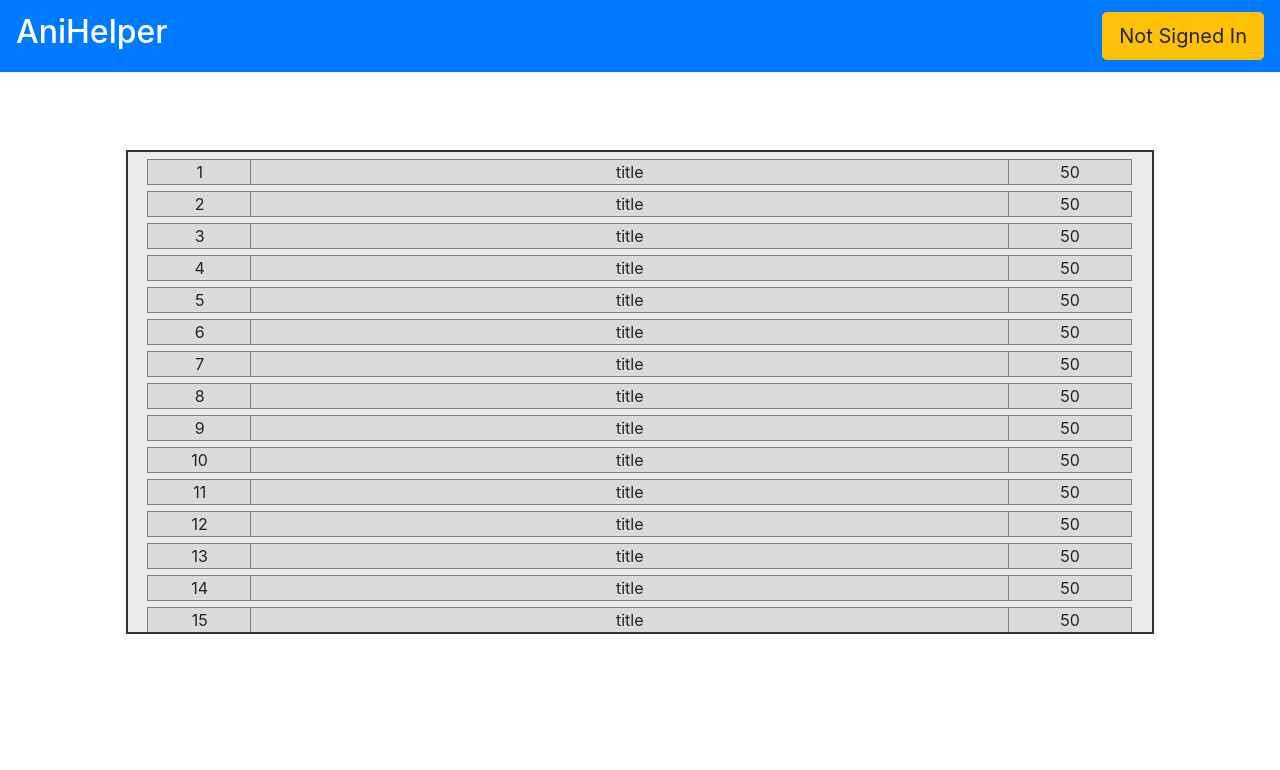
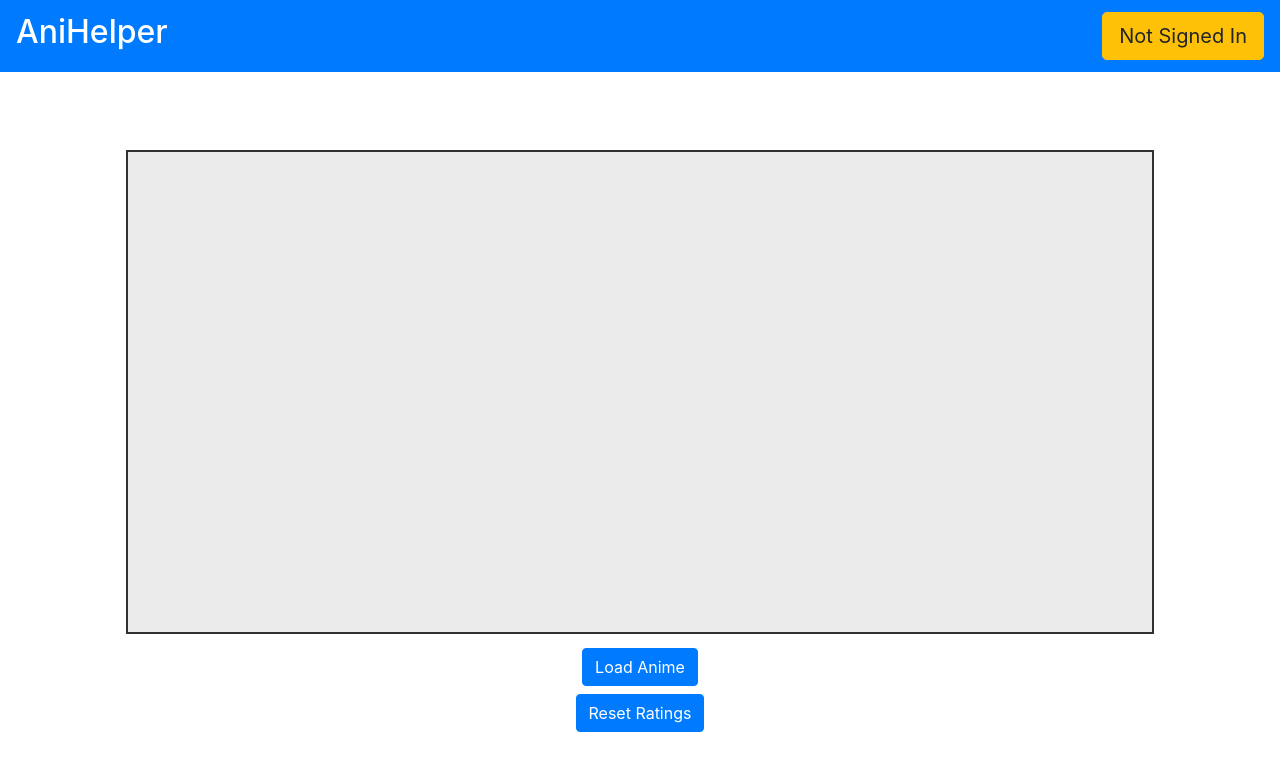
Before and after one commit to steed-huang/anihelper, a React (Create React App) app: page /rate in a window 1280 px wide. Shown: the top 770 px of the page. Built offline with nearby package versions, Linux system fonts and the light colour scheme.

Commit message:
added ability to load completed shows into rating list

```diff
--- a/src/Components/Rate/Rate.css
+++ b/src/Components/Rate/Rate.css
@@ -13,3 +13,14 @@
   top: 50%;
   transform: translate(-50%, -50%);
 }
+
+#buttons_div {
+  width: 100%;
+  margin-top: 2vh;
+}
+
+.func_buttons {
+  display: block;
+  margin: 0 auto;
+  margin-bottom: 1vh;
+}
--- a/src/Components/Rate/Rate.js
+++ b/src/Components/Rate/Rate.js
@@ -3,121 +3,13 @@ import "./Rate.css";
 import { connect } from "react-redux";
 import Spinner from "react-bootstrap/Spinner";
 import ShowList from "../ShowList";
+import Button from "react-bootstrap/Button";
 import ValidUserModal from "../ValidUserModal";
 import { updateAnimeList } from "../../Redux/Actions";
 
 function Rate(props) {
   // for rating items
-  const [anime_shows, setShows] = useState([
-    {
-      id: 1,
-      name: "title",
-      img: "img",
-      rating: 50,
-    },
-    {
-      id: 1,
-      name: "title",
-      img: "img",
-      rating: 50,
-    },
-    {
-      id: 1,
-      name: "title",
-      img: "img",
-      rating: 50,
-    },
-    {
-      id: 1,
-      name: "title",
-      img: "img",
-      rating: 50,
-    },
-    {
-      id: 1,
-      name: "title",
-      img: "img",
-      rating: 50,
-    },
-    {
-      id: 1,
-      name: "title",
-      img: "img",
-      rating: 50,
-    },
-    {
-      id: 1,
-      name: "title",
-      img: "img",
-      rating: 50,
-    },
-    {
-      id: 1,
-      name: "title",
-      img: "img",
-      rating: 50,
-    },
-    {
-      id: 1,
-      name: "title",
-      img: "img",
-      rating: 50,
-    },
-    {
-      id: 1,
-      name: "title",
-      img: "img",
-      rating: 50,
-    },
-    {
-      id: 1,
-      name: "title",
-      img: "img",
-      rating: 50,
-    },
-    {
-      id: 1,
-      name: "title",
-      img: "img",
-      rating: 50,
-    },
-    {
-      id: 1,
-      name: "title",
-      img: "img",
-      rating: 50,
-    },
-    {
-      id: 1,
-      name: "title",
-      img: "img",
-      rating: 50,
-    },
-    {
-      id: 1,
-      name: "title",
-      img: "img",
-      rating: 50,
-    },
-    {
-      id: 1,
-      name: "title",
-      img: "img",
-      rating: 50,
-    },
-    {
-      id: 1,
-      name: "title",
-      img: "img",
-      rating: 50,
-    },
-    {
-      id: 1,
-      name: "title",
-      img: "img",
-      rating: 50,
-    },
-  ]);
+  const [anime_shows, setShows] = useState([]);
 
   // for valid user modal
   const [show, setShow] = useState(false);
@@ -129,10 +21,55 @@ function Rate(props) {
     if (props.listError === true) alert("Oops... something went wrong!");
   }, [props.listError]);
 
+  // load anime into list
+  var handleLoadItems = () => {
+    props.onUpdateAnimeList();
+  };
+
+  // update anime shows list
+  useEffect(() => {
+    if (props.userdata.completed) {
+      let new_shows = [];
+      props.userdata.completed.forEach((anime) => {
+        // give shows their user rated score
+        // if no score, default 50
+        let rating = anime.score ? anime.score * 10 : 50;
+        new_shows.push({
+          id: anime.id,
+          name: anime.title,
+          img: anime.image_url,
+          rating: rating,
+        });
+      });
+
+      new_shows.sort((a, b) => {
+        return b.rating - a.rating;
+      });
+
+      setShows(new_shows);
+    }
+  }, [props.userdata.completed]);
+
   return (
     <>
       {/* List Body */}
       <ShowList showList={anime_shows} />
+
+      <div id="buttons_div">
+        <Button
+          className="func_buttons"
+          onClick={() => {
+            if (props.name) {
+              handleLoadItems();
+            } else handleShow();
+          }}
+        >
+          Load Anime
+        </Button>
+        <Button onClick={() => {}} className="func_buttons">
+          Reset Ratings
+        </Button>
+      </div>
 
       {/*Requiring Valid User Modal*/}
       <ValidUserModal show={show} handleClose={handleClose} />
@@ -154,6 +91,7 @@ function Rate(props) {
 // mapping redux state to props
 const mapStateToProps = (state) => {
   return {
+    name: state.name.username,
     userdata: state.userdata,
     listLoading: state.userdata.loading,
     listError: state.userdata.error,
--- a/src/Components/ShowList/ShowList.css
+++ b/src/Components/ShowList/ShowList.css
@@ -3,10 +3,7 @@
   font-size: 2vh;
 
   width: 100%;
-  margin-left: auto;
-  margin-right: auto;
-  left: 0;
-  right: 0;
+  margin: 0 auto;
 
   display: flex;
   flex-direction: row;
--- a/src/Components/ShowList/ShowList.js
+++ b/src/Components/ShowList/ShowList.js
@@ -6,7 +6,7 @@ export default function ShowList({ showList }) {
     <div id="list_body" className="centered-flex">
       <div id="list">
         {showList.map((show, index) => (
-          <div key={show.id} className="item">
+          <div key={index} className="item">
             <div className="item_number"> {index + 1} </div>
             <div className="item_name"> {show.name} </div>
             <div className="item_rating"> {show.rating} </div>
```
